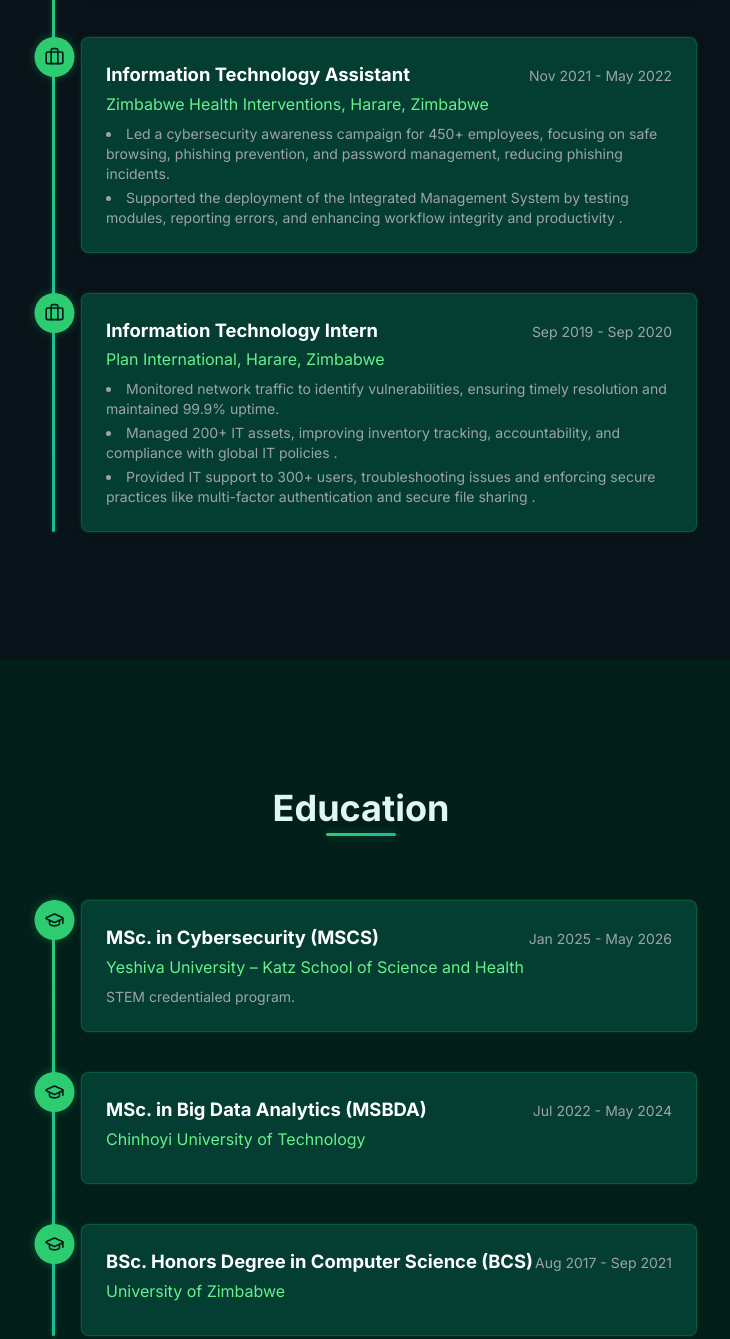
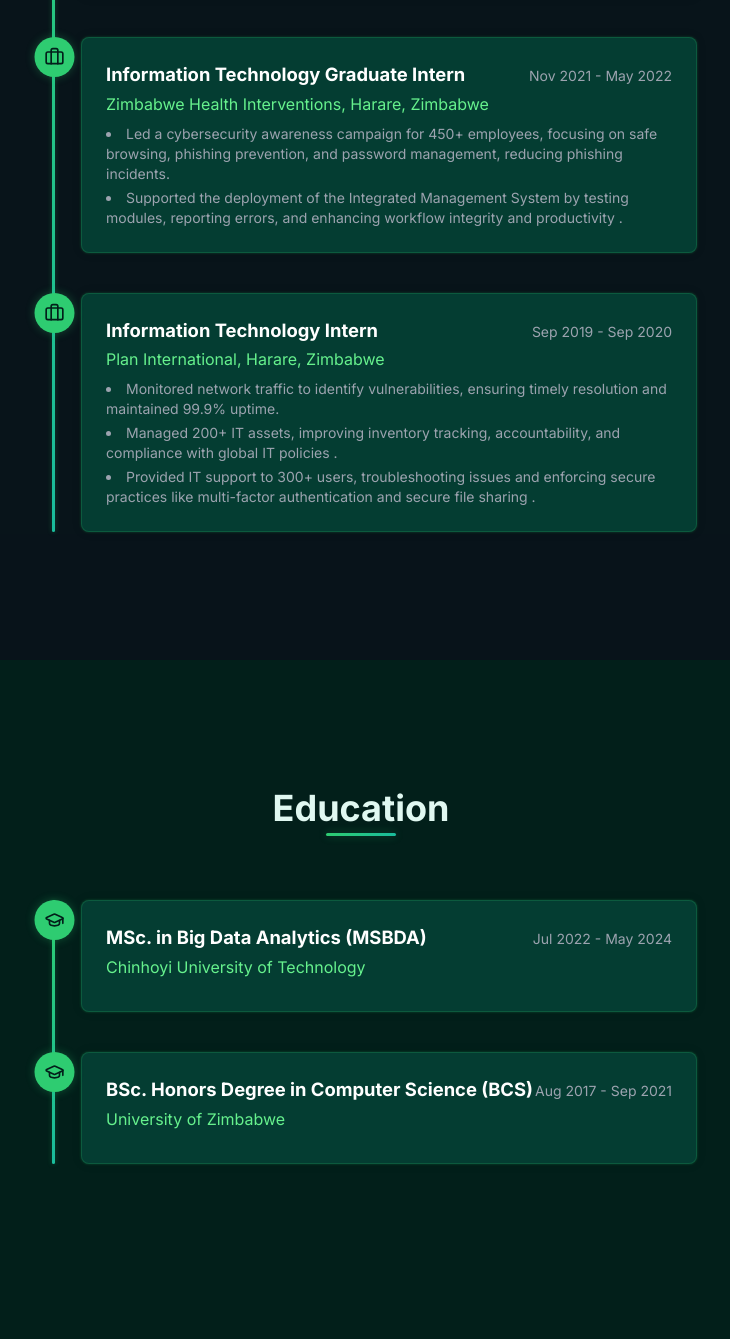
Before and after one commit to mruvimbo/mruvimbo.github.io, a plain HTML site: page index.html in a window 1280 px wide. Shown: the part 2007-3346 px from the top of the page, without its empty margins (279-1009 px from the left). Drawn offline with nearby package versions, Linux system fonts and the light colour scheme.

Commit message:
Update index.html

```diff
--- a/index.html
+++ b/index.html
@@ -814,7 +814,7 @@
                         <div class="timeline-icon"><i data-lucide="briefcase" class="w-5 h-5"></i></div>
                         <div class="timeline-item-panel panel p-6">
                             <div class="education-item-header">
-                                <h3 class="timeline-title">Information Technology Assistant</h3>
+                                <h3 class="timeline-title">Information Technology Graduate Intern</h3>
                                 <span class="text-sm text-gray-400">Nov 2021 - May 2022</span>
                             </div>
                             <p style="color: #66f18d;" class="text-md mb-2">Zimbabwe Health Interventions, Harare, Zimbabwe</p>
@@ -852,17 +852,7 @@
                     <h2 class="section-title text-4xl font-bold">Education</h2>
                 </div>
                  <div class="timeline">
-                    <div class="timeline-item-container">
-                        <div class="timeline-icon"><i data-lucide="graduation-cap" class="w-5 h-5"></i></div>
-                        <div class="timeline-item-panel panel p-6">
-                            <div class="education-item-header">
-                                <h3 class="timeline-title">MSc. in Cybersecurity (MSCS)</h3>
-                                <span class="text-sm text-gray-400">Jan 2025 - May 2026</span>
-                            </div>
-                            <p style="color: #66f18d;" class="text-md mb-2">Yeshiva University – Katz School of Science and Health</p>
-                            <p class="text-gray-400 text-sm">STEM credentialed program.</p>
-                        </div>
-                    </div>
+
                     <div class="timeline-item-container">
                         <div class="timeline-icon"><i data-lucide="graduation-cap" class="w-5 h-5"></i></div>
                         <div class="timeline-item-panel panel p-6">
```
